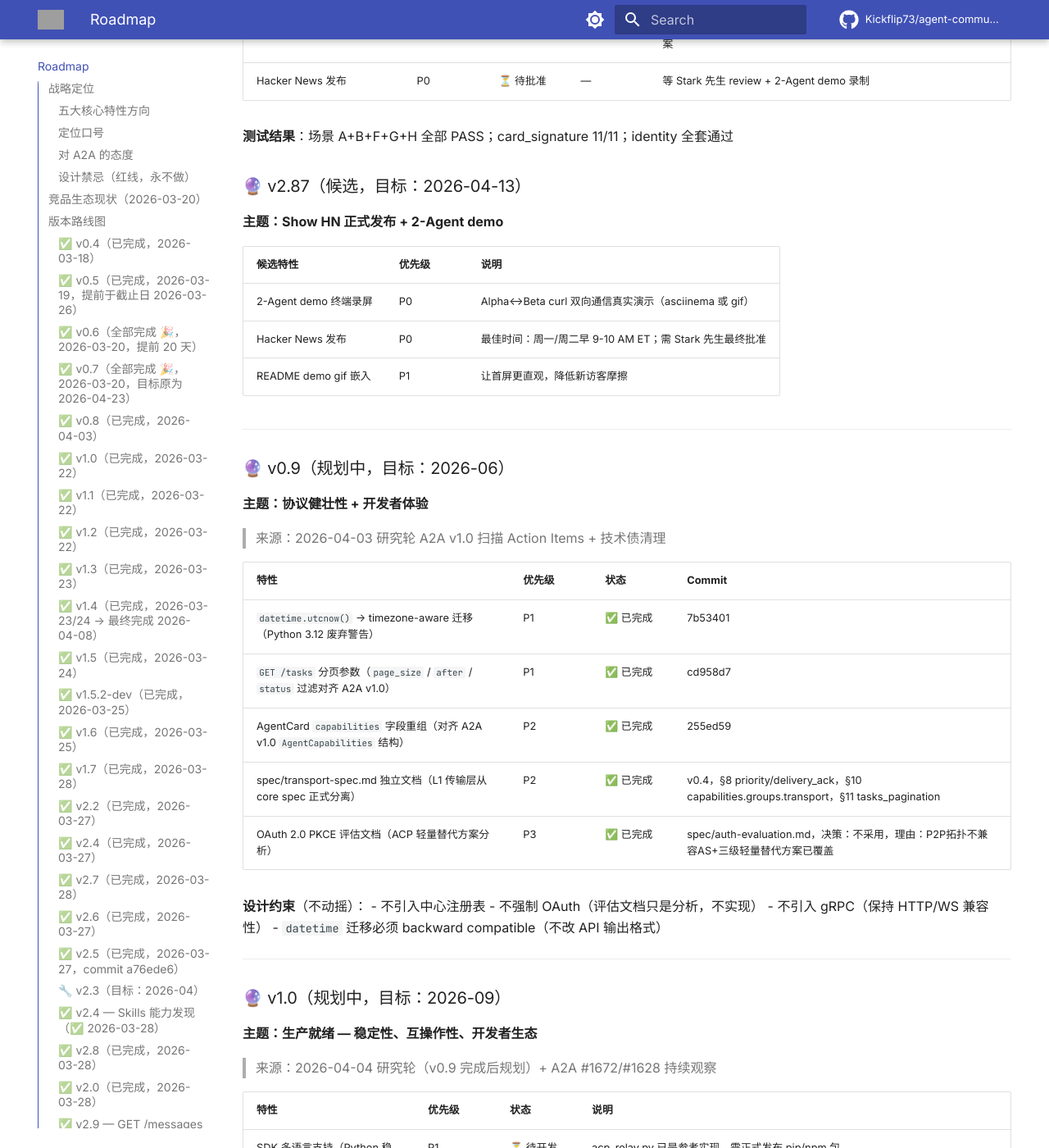
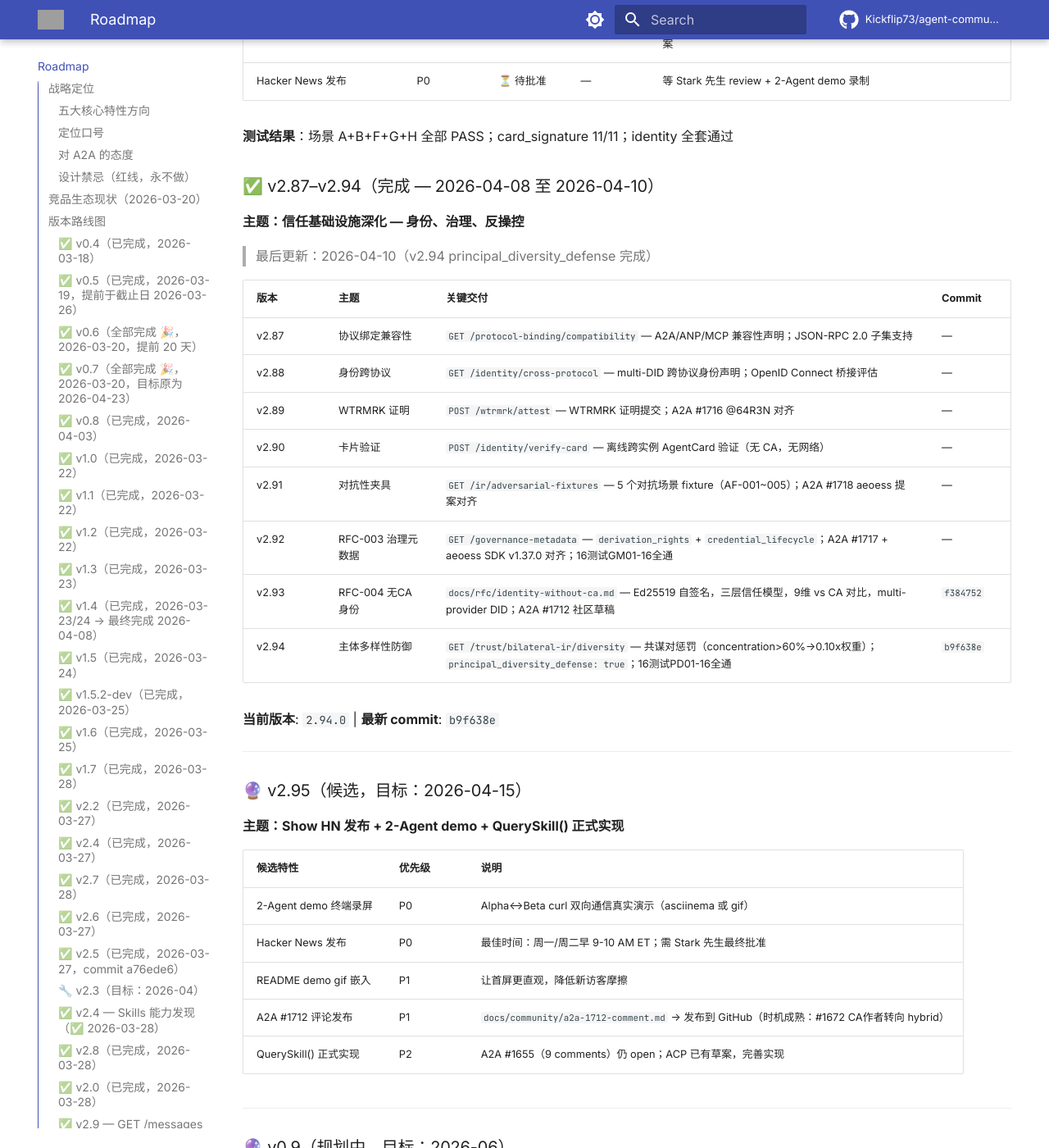
Before and after one commit to Kickflip73/agent-communication-protocol, an MkDocs documentation site: the page built from docs/ROADMAP.md, in a window 1280 px wide and 1400 px high, scrolled down 23383 px. Shown: the whole window at 82% size. Built offline with MkDocs 1.6.1 and Material for MkDocs 9.7.7, drawn with Linux system fonts in a browser that asks for light colours; comment, search, counter and statistics services are not loaded; the version menu is left out; some of the changed text lies outside the part shown; grey boxes are pictures that could not be loaded.

Commit message:
docs: v2.94 ROADMAP + README sync
ROADMAP:
- 最后更新日期 → 2026-04-10 (v2.94.0)
- v2.87~v2.94 完成记录补全（7个版本，含主题/关键交付/commit）
- v2.87 候选 → v2.95 候选（Show HN + demo + A2A #1712评论 + QuerySkill）

README:
- version badge: v2.88.0 → v2.94.0
- v2.94 版本表格行：principal_diversity_defense 完整描述

```diff
--- a/docs/ROADMAP.md
+++ b/docs/ROADMAP.md
@@ -1,7 +1,7 @@
 # ACP 协议研发路线图
 
 > 持续更新。贾维斯每周自动扫描竞品动态，每月产出一个新版本。
-> 最后更新：2026-04-05（v2.48.0：GET /peers/<id>/messages — per-peer 消息历史查询 + --test-mode 调试注入端点）
+> 最后更新：2026-04-10（v2.94.0：principal_diversity_defense — GET /trust/bilateral-ir/diversity 共谋对惩罚；当前版本 2.94.0，commit b9f638e）
 
 ---
 
@@ -772,14 +772,36 @@ APS:  https://github.com/aeoess/agent-passport-system  （Ed25519 身份，v0.8
 
 **测试结果**：场景 A+B+F+G+H 全部 PASS；card_signature 11/11；identity 全套通过
 
-### 🔮 v2.87（候选，目标：2026-04-13）
-**主题：Show HN 正式发布 + 2-Agent demo**
+### ✅ v2.87–v2.94（完成 — 2026-04-08 至 2026-04-10）
+**主题：信任基础设施深化 — 身份、治理、反操控**
+
+> 最后更新：2026-04-10（v2.94 principal_diversity_defense 完成）
+
+| 版本 | 主题 | 关键交付 | Commit |
+|------|------|---------|--------|
+| v2.87 | 协议绑定兼容性 | `GET /protocol-binding/compatibility` — A2A/ANP/MCP 兼容性声明；JSON-RPC 2.0 子集支持 | — |
+| v2.88 | 身份跨协议 | `GET /identity/cross-protocol` — multi-DID 跨协议身份声明；OpenID Connect 桥接评估 | — |
+| v2.89 | WTRMRK 证明 | `POST /wtrmrk/attest` — WTRMRK 证明提交；A2A #1716 @64R3N 对齐 | — |
+| v2.90 | 卡片验证 | `POST /identity/verify-card` — 离线跨实例 AgentCard 验证（无 CA，无网络）| — |
+| v2.91 | 对抗性夹具 | `GET /ir/adversarial-fixtures` — 5 个对抗场景 fixture（AF-001~005）；A2A #1718 aeoess 提案对齐 | — |
+| v2.92 | RFC-003 治理元数据 | `GET /governance-metadata` — `derivation_rights` + `credential_lifecycle`；A2A #1717 + aeoess SDK v1.37.0 对齐；16测试GM01-16全通 | — |
+| v2.93 | RFC-004 无CA身份 | `docs/rfc/identity-without-ca.md` — Ed25519 自签名，三层信任模型，9维 vs CA 对比，multi-provider DID；A2A #1712 社区草稿 | `f384752` |
+| v2.94 | 主体多样性防御 | `GET /trust/bilateral-ir/diversity` — 共谋对惩罚（concentration>60%→0.10x权重）；`principal_diversity_defense: true`；16测试PD01-16全通 | `b9f638e` |
+
+**当前版本**: `2.94.0` | **最新 commit**: `b9f638e`
+
+---
+
+### 🔮 v2.95（候选，目标：2026-04-15）
+**主题：Show HN 发布 + 2-Agent demo + QuerySkill() 正式实现**
 
 | 候选特性 | 优先级 | 说明 |
 |---------|--------|------|
 | 2-Agent demo 终端录屏 | P0 | Alpha↔Beta curl 双向通信真实演示（asciinema 或 gif） |
 | Hacker News 发布 | P0 | 最佳时间：周一/周二早 9-10 AM ET；需 Stark 先生最终批准 |
 | README demo gif 嵌入 | P1 | 让首屏更直观，降低新访客摩擦 |
+| A2A #1712 评论发布 | P1 | `docs/community/a2a-1712-comment.md` → 发布到 GitHub（时机成熟：#1672 CA作者转向 hybrid） |
+| QuerySkill() 正式实现 | P2 | A2A #1655（9 comments）仍 open；ACP 已有草案，完善实现 |
 
 ---
 
```
Also changed, not shown: README.md (+2 -1 lines).
